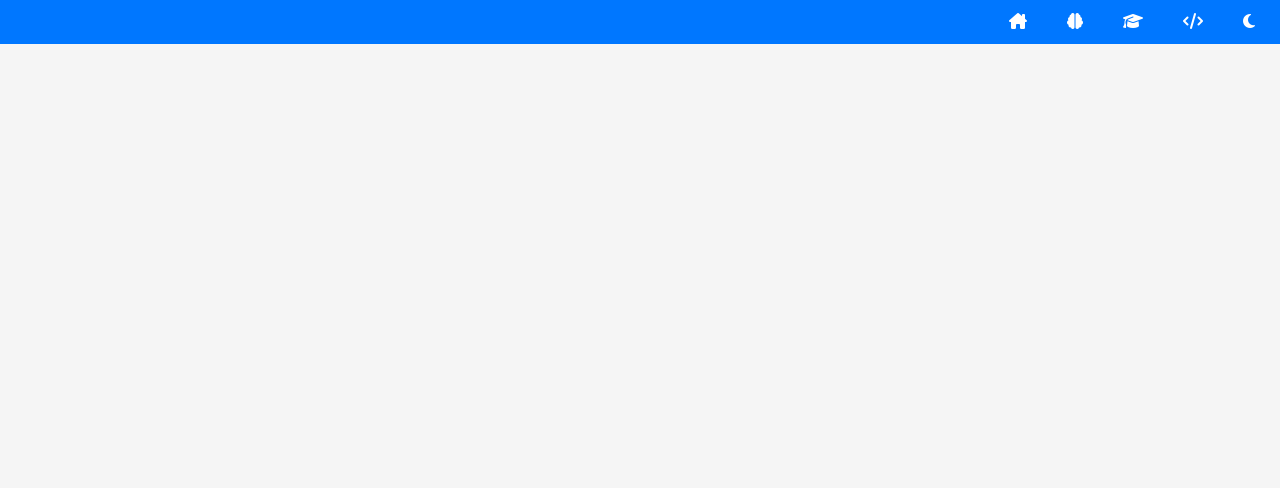
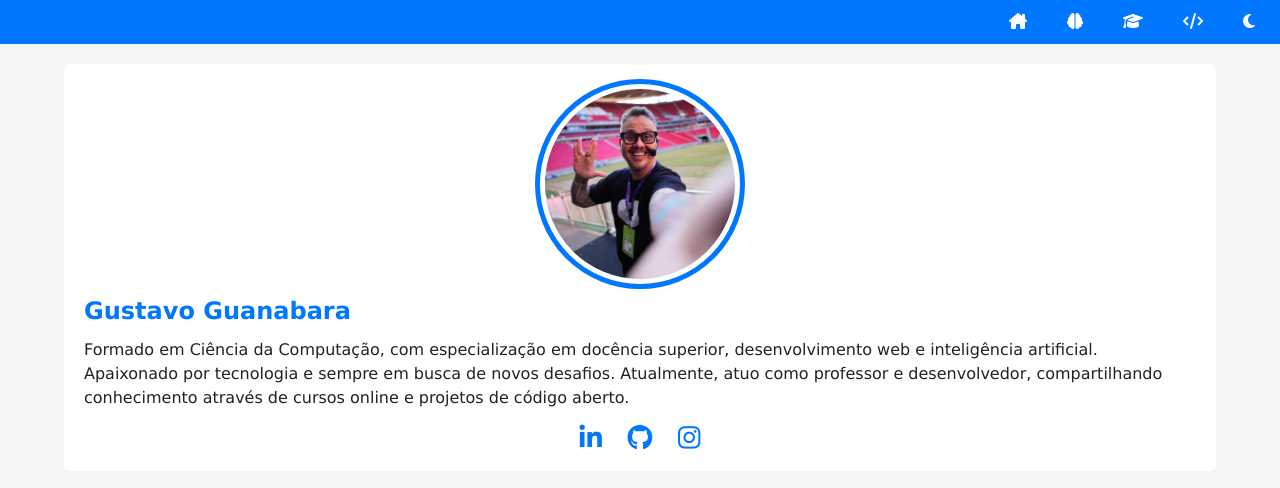
Before and after one commit to andrealvescorreia/portfolio-curso-em-video, a plain HTML site: page index.html in a window 1280 px wide. Drawn offline with Linux system fonts and the light colour scheme.

Commit message:
ficha de apresentação

```diff
--- a/estilos/style.css
+++ b/estilos/style.css
@@ -55,3 +55,57 @@ nav#menu a:hover {
   background-color: var(--destaque-inverso);
   color: var(--texto);
 }
+
+main {
+  display: grid;
+  grid-template-columns: auto 90vw auto;
+  margin-top: 20px;
+  gap: 20px;
+}
+
+section#ficha {
+  grid-column: 2;
+  background-color: var(--fundo-card);
+  padding: 20px;
+  border-radius: 5px;
+}
+
+section#ficha img.foto {
+  width: 200px;
+  aspect-ratio: 1/1;
+  object-fit: cover;
+  overflow: hidden;
+  border-radius: 100%;
+  border: 5px solid var(--fundo-card);
+  outline: 5px solid var(--destaque);
+
+  /*centraliza a imagem*/
+  display: block;
+  margin: auto;
+
+  margin-bottom: 15px;
+}
+
+section#ficha h1 {
+  color: var(--destaque);
+  margin: 15px 0;
+  font-size: 1.5em;
+}
+
+div#social {
+  display: flex;
+  align-items: center;
+  justify-content: center;
+  gap: 1em;
+  font-size: 1.6em; /* tamanho dos ícones */
+  margin-top: 15px;
+}
+
+div#social a {
+  color: var(--destaque);
+  transition: color 0.3s;
+}
+
+div#social a:hover {
+  color: var(--destaque-inverso);
+}
--- a/index.html
+++ b/index.html
@@ -22,7 +22,24 @@
       </ul>
     </nav>
   </header>
-  <main></main>
+  <main>
+    <section id="ficha">
+      <img src="imagens/guanabara-perfil.jpg" alt="" class="foto">
+      <h1>Gustavo Guanabara</h1>
+      <p>Formado em Ciência da Computação, com especialização em docência superior, desenvolvimento web e inteligência
+        artificial. Apaixonado por tecnologia e sempre em busca de novos desafios. Atualmente, atuo como professor e
+        desenvolvedor, compartilhando conhecimento através de cursos online e projetos de código aberto.</p>
+      <div id="social">
+        <a href="https://www.linkedin.com/in/andrealvescorreia/" title="Linkedin" target="_blank" rel="nofollow"><i
+            class="fa-brands fa-linkedin-in"></i></a>
+        <a href="http://github.com/andrealvescorreia" title="GitHub" target="_blank" rel="nofollow"><i
+            class="fa-brands fa-github"></i></a>
+        <a href="https://www.instagram.com/correiaandrealves/" title="Instagram" target="_blank" rel="nofollow"><i
+            class="fa-brands fa-instagram"></i></a>
+      </div>
+    </section>
+
+  </main>
   <footer></footer>
   <script src="scripts/script.js"></script>
 </body>
```
